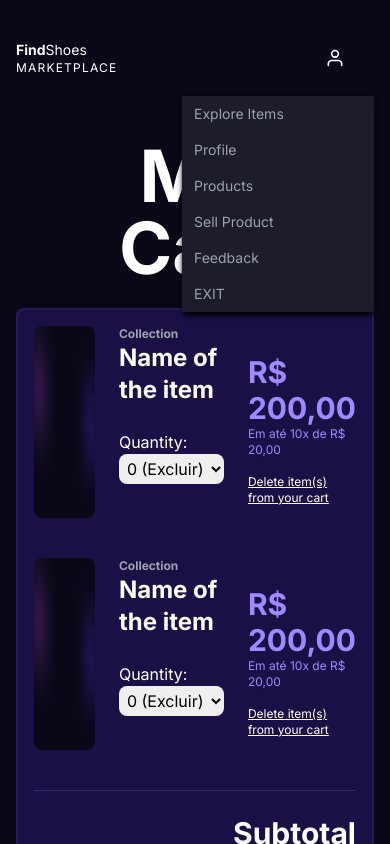
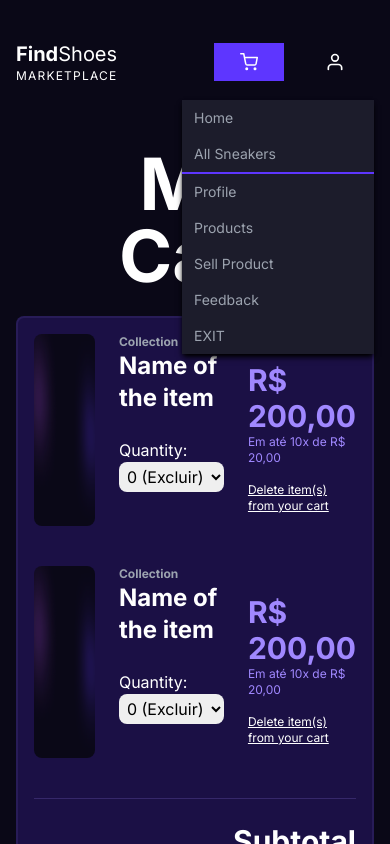
Before and after one commit to lukasbiscaro/FindShoes-front-end, a React (Create React App) app: page /myCart in a window 390 px wide. Both pictures are taken after a click on the button "OPEN USER MENU". Shown: the top 844 px of the page. Built offline with nearby package versions, Linux system fonts and the light colour scheme.

Commit message:
Style changes.

```diff
--- a/src/App.js
+++ b/src/App.js
@@ -7,7 +7,7 @@ import ProfilePage from './pages/ProfilePage.js'
 import SellPage from './pages/SellPage.js'
 import ProductsPage from './pages/ProductsPage.js'
 import CommentPage from './pages/CommentPage.js'
-import ExploreItems from './pages/ExploreItems'
+import AllSneakersPage from './pages/AllSneakersPage.js'
 import ProductDetail from './pages/ProductDetail'
 import MyCart from './pages/MyCart'
 import IsLogged from './components/IsLogged.js'
@@ -24,7 +24,7 @@ const App = () => {
       <Route path='/my-comment/:commentId' element={<IsLogged><CommentPage /></IsLogged>} />
       <Route path='/sell' element={<IsLogged><SellPage /></IsLogged>} />
       <Route path='/sell/:productId' element={<IsLogged><SellPage /></IsLogged>} />
-      <Route path='/exploreItems' element={<ExploreItems />} />
+      <Route path='/all-sneakers' element={<AllSneakersPage />} />
       <Route path='/all-products/:productId' element={<ProductDetail />} />
       <Route path='/myCart' element={<MyCart />} />
     </Routes>
--- a/src/components/Footer.js
+++ b/src/components/Footer.js
@@ -17,7 +17,7 @@ const Footer = () => {
                         </div>
                         <nav className="mt-10 text-sm" aria-label="quick links">
                             <div className="-my-1 flex justify-center gap-x-6">
-                                <Link className="inline-block py-1 px-2 text-sm text-white hover:border-b-2 hover:border-highlightPrimary2 hover:text-highlightPrimary2 uppercase" to="/exploreItems">Explore Items</Link>
+                                <Link className="inline-block py-1 px-2 text-sm text-white hover:border-b-2 hover:border-highlightPrimary2 hover:text-highlightPrimary2 uppercase" to="/all-sneakers">all sneakers</Link>
                             </div>
                         </nav>
                     </div>
--- a/src/components/NavBar.js
+++ b/src/components/NavBar.js
@@ -13,12 +13,12 @@ const NavBar = () => {
                         <div className="flex items-center md:gap-x-12">
                             <Link to={'/'}>
                                 <div className="text-white">
-                                    <h1 className="font-bold text-sm sm:text-xl">Find<span className="font-light">Shoes</span></h1>
+                                    <h1 className="font-bold text-xl">Find<span className="font-light">Shoes</span></h1>
                                     <h2 className="font-light tracking-widest uppercase text-xs sm:text-xs">Marketplace</h2>
                                 </div>
                             </Link>
                             <div className="hidden md:flex md:gap-x-6">
-                                <Link className="inline-block py-1 px-2 text-sm text-white hover:border-b-2 hover:border-highlightPrimary2 hover:text-highlightPrimary2 uppercase" to="/exploreItems">Explore Items</Link>
+                                <Link className="inline-block py-1 px-2 text-sm text-white hover:border-b-2 hover:border-highlightPrimary2 hover:text-highlightPrimary2 uppercase" to="/all-sneakers">all Sneakers</Link>
                             </div>
                         </div>
                         <div className="flex items-center gap-x-3 md:gap-x-3">
--- a/src/components/NavBarLogged.js
+++ b/src/components/NavBarLogged.js
@@ -13,19 +13,17 @@ const NavBarLogged = () => {
                 <nav className="relative z-50 flex justify-between">
                     <div className="flex items-center md:gap-x-12">
                         <Link to={'/'}>
-                            <div className="text-white">
-                                <h1 className="font-bold text-sm sm:text-xl">Find<span className="font-light">Shoes</span></h1>
+                            <div className="text-white text-sm">
+                                <h1 className="font-bold text-xl">Find<span className="font-light">Shoes</span></h1>
                                 <h2 className="font-light tracking-widest uppercase text-xs sm:text-xs">Marketplace</h2>
                             </div>
                         </Link>
                         <div className="hidden md:flex md:gap-x-6">
-                            <Link className="inline-block py-1 px-2 text-sm text-white hover:border-b-2 hover:border-highlightPrimary2 hover:text-highlightPrimary2 uppercase" to="/exploreItems">Explore Sneakers</Link>
+                            <Link className="inline-block py-1 px-2 text-sm text-white hover:border-b-2 hover:border-highlightPrimary2 hover:text-highlightPrimary2 uppercase" to="/all-sneakers">all Sneakers</Link>
                         </div>
                     </div>
                     <div className="flex items-center gap-x-3 md:gap-x-3">
-                        <div className="hidden md:flex">
-                        </div>
-                        <div className="hidden md:flex md:gap-x-3">
+                        <div className="md:flex md:gap-x-3">
                             <Link
                                 className="transition-all duration-500 ease-in-out group inline-flex items-center justify-center py-2 px-6 text-sm font-bold focus:outline-none focus-visible:outline-2 focus-visible:outline-offset-2 border-2 border-highlightPrimary bg-highlightPrimary text-white hover:text-black uppercase hover:font-bold md:px-6" to='/myCart'>
                                 <FiShoppingCart className='text-lg' />
@@ -55,16 +53,24 @@ const NavBarLogged = () => {
                                         <>
                                             <ul>
                                                 <a
-                                                    href='/exploreItems'
-                                                    className='flex px-3 py-2 text-sm font-medium text-gray-400 hover:border-b-4 hover:border-highlightPrimary hover:text-white cursor-pointer'
+                                                    href='/'
+                                                    className='flex px-3 py-2 text-sm font-medium text-gray-400 hover:bg-highlightPrimary hover:text-white cursor-pointer md:border-b-2 md:border-highlightPrimary'
                                                 >
-                                                    Explore Items
+                                                    Home
+                                                </a>
+                                            </ul>
+                                            <ul className='md:hidden'>
+                                                <a
+                                                    href='/all-sneakers'
+                                                    className='flex px-3 py-2 text-sm font-medium text-gray-400 hover:bg-highlightPrimary hover:text-white cursor-pointer border-b-2 border-highlightPrimary'
+                                                >
+                                                    All Sneakers
                                                 </a>
                                             </ul>
                                             <ul>
                                                 <a
                                                     href='/my-profile'
-                                                    className='flex px-3 py-2 text-sm font-medium text-gray-400 hover:border-b-4 hover:border-highlightPrimary hover:text-white cursor-pointer'
+                                                    className='flex px-3 py-2 text-sm font-medium text-gray-400 hover:bg-highlightPrimary hover:text-white cursor-pointer'
                                                 >
                                                     Profile
                                                 </a>
@@ -72,7 +78,7 @@ const NavBarLogged = () => {
                                             <ul>
                                                 <a
                                                     href='/my-products'
-                                                    className='flex px-3 py-2 text-sm font-medium text-gray-400 hover:border-b-4 hover:border-highlightPrimary hover:text-white cursor-pointer'
+                                                    className='flex px-3 py-2 text-sm font-medium text-gray-400 hover:bg-highlightPrimary hover:text-white cursor-pointer'
                                                 >
                                                     Products
                                                 </a>
@@ -80,7 +86,7 @@ const NavBarLogged = () => {
                                             <ul>
                                                 <a
                                                     href='/sell'
-                                                    className='flex px-3 py-2 text-sm font-medium text-gray-400 hover:border-b-4 hover:border-highlightPrimary hover:text-white cursor-pointer'
+                                                    className='flex px-3 py-2 text-sm font-medium text-gray-400 hover:bg-highlightPrimary hover:text-white cursor-pointer'
                                                 >
                                                     Sell Product
                                                 </a>
@@ -88,7 +94,7 @@ const NavBarLogged = () => {
                                             <ul>
                                                 <a
                                                     href='/my-comment'
-                                                    className='flex px-3 py-2 text-sm font-medium text-gray-400 hover:border-b-4 hover:border-highlightPrimary hover:text-white cursor-pointer'
+                                                    className='flex px-3 py-2 text-sm font-medium text-gray-400 hover:bg-highlightPrimary hover:text-white cursor-pointer'
                                                 >
                                                     Feedback
                                                 </a>
@@ -97,7 +103,7 @@ const NavBarLogged = () => {
                                                 <a
                                                     href='/login'
                                                     onClick={() => logout()}
-                                                    className='uppercase flex px-3 py-2 text-sm font-medium text-gray-400 hover:border-b-4 hover:border-highlightPrimary hover:text-white cursor-pointer'
+                                                    className='uppercase flex px-3 py-2 text-sm font-medium text-gray-400 hover:bg-highlightPrimary hover:text-white cursor-pointer'
                                                 >
                                                     Exit
                                                 </a>
--- a/src/pages/HomePage.js
+++ b/src/pages/HomePage.js
@@ -45,7 +45,7 @@ const HomePage = () => {
                         The largest digital marketplace for the best shoes
                     </h2>
                     <Link
-                        to="/exploreItems"
+                        to="/all-sneakers"
                         className="text-white mt-10 mb-5 flex justify-center items-center transition-all duration-500 ease-in-out bg-highlightPrimary hover:bg-opacity-70 md:px-8 md:py-4 px-4 py-2">
                         <span className="mr-2">
                             <BsLightningCharge />
--- a/src/pages/ProductsPage.js
+++ b/src/pages/ProductsPage.js
@@ -62,7 +62,6 @@ const ProductsPage = () => {
                                     className="text-white md:w-full lg:w-full relative flex-auto border border-solid border-opacity-20 border-highlightPrimary2 bg-transparent py-2 pl-3 pr-12 outline-none focus:border-primary-600 focus:outline-none focus:ring-1 focus:ring-highlightPrimary placeholder:text-white placeholder:text-opacity-30"
                                     placeholder="Search..." />
                                 <div
-                                    type="submit"
                                     className="input-group-text z-50 flex items-center whitespace-nowrap absolute right-1 top-1 rounded px-3 py-1.5 text-center text-base font-normal text-highlightPrimary"
                                     id="basic-addon2">
                                     <svg
```
Also changed, not shown: src/pages/AllSneakersPage.js (renamed from src/pages/ExploreItems.js, +5 -5 lines).
